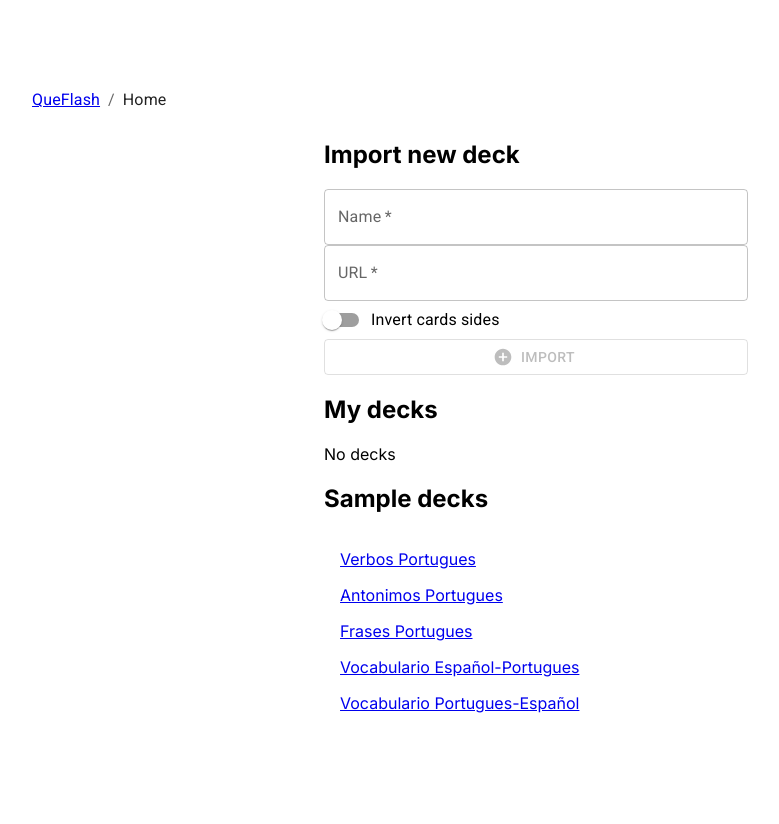
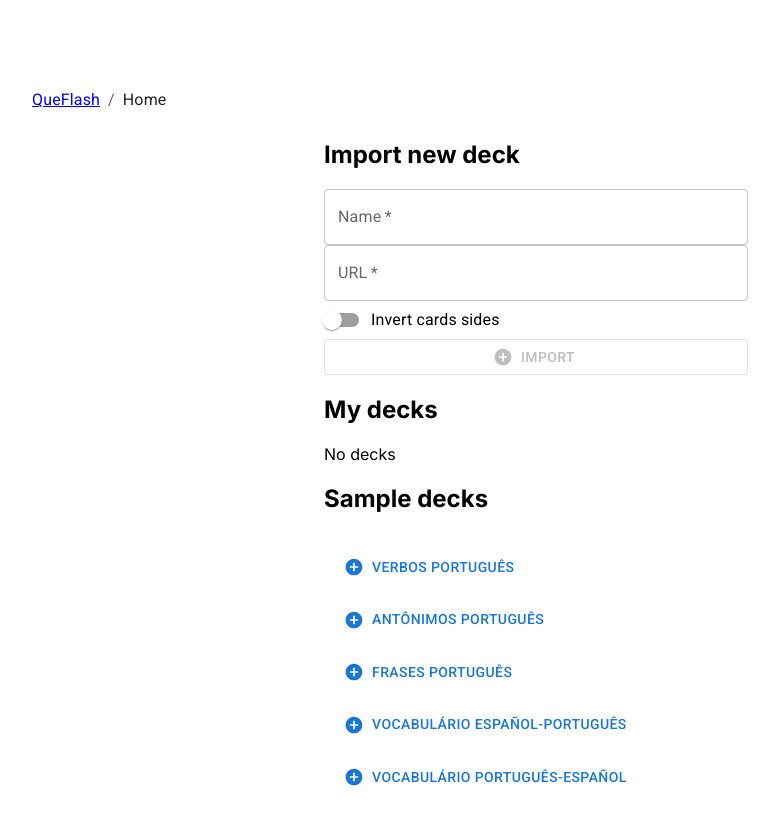
Before and after one commit to flbulgarelli/queflash, a Next.js app: page / in a window 1280 px wide. Shown: the top 824 px of the page, without its empty margins (104-883 px from the left). Built offline with nearby package versions, Linux system fonts and the light colour scheme.

Commit message:
Fix import & encoding issues

```diff
--- a/src/app/import-source.ts
+++ b/src/app/import-source.ts
@@ -12,43 +12,28 @@ async function fetchSource(url: string, invert: boolean)  {
       const text = await response.text();
       const lines = text.split('\n');
       const columnsCount = lines[0].split(",").length;
+      let parseLine: (line: string, id: number) => CardData;
 
       if (columnsCount === 2) {
-        return lines.slice(1).map((it, index) => {
+        parseLine = (it, id) => {
           const [question, answer] = it.split(",");
-          return {
-            id: index,
-            category: '',
-            subcategory: '',
-            question,
-            answer
-          };
-        })
+          return { id, category: '', subcategory: '', question, answer };
+        }
       } else if (columnsCount === 3) {
-        return lines.slice(1).map((it, index) => {
+        parseLine = (it, id) => {
           const [category, question, answer] = it.split(",");
-          return {
-            id: index,
-            category,
-            subcategory: '',
-            question,
-            answer
-          };
-        })
-      } else if (columnsCount === 3) {
-        return lines.slice(1).map((it, index) => {
+          return { id, category, subcategory: '', question, answer };
+        }
+      } else if (columnsCount === 4) {
+        parseLine = (it, id) => {
           const [category, subcategory, question, answer] = it.split(",");
-          return {
-            id: index,
-            category,
-            subcategory,
-            question,
-            answer
-          };
-        })
+          return { id, category, subcategory, question, answer };
+        }
       } else {
         throw new Error("Unsupported CSV deck");
       }
+
+      return lines.slice(1).map((it, index) => parseLine(it, index));
     } else {
       throw new Error("Unsupported deck format " + contentType);
     }
--- a/src/app/page.tsx
+++ b/src/app/page.tsx
@@ -4,7 +4,6 @@ import { TextField, Button, Breadcrumbs, Typography, StyledEngineProvider, Box,
 import DeckList from './deck-list';
 import Link from 'next/link';
 import { useRouter } from 'next/navigation';
-import * as Storage from './storage'
 import CardData from './card-data';
 import { AddCircle } from '@mui/icons-material';
 import { importSource } from './import-source';
@@ -31,22 +30,25 @@ export default function Page() {
 
 function SampleDecks() {
   const samples = [
-    {name: 'Verbos Portugues', url: 'https://gist.githubusercontent.com/flbulgarelli/15aaf9059f87a1bd5b1a14a5e084710a/raw/34a6485b4b4ced8cec93e77070b481c3fd9863c4/verbos.pt.json', inverted: false},
-    {name: 'Antonimos Portugues', url: 'https://gist.githubusercontent.com/flbulgarelli/15aaf9059f87a1bd5b1a14a5e084710a/raw/34a6485b4b4ced8cec93e77070b481c3fd9863c4/antonimos.pt.json', inverted: false},
-    {name: 'Frases Portugues', url: 'https://gist.githubusercontent.com/flbulgarelli/15aaf9059f87a1bd5b1a14a5e084710a/raw/34a6485b4b4ced8cec93e77070b481c3fd9863c4/frases.pt.json', inverted: false},
-    {name: 'Vocabulario Español-Portugues', url: 'https://gist.githubusercontent.com/flbulgarelli/cbf6dce967de061b23892cbd2ec18022/raw/585046f936b04c9ca0fb9b8272b05651b287c059/vocabulario.pt.csv', inverted: false},
-    {name: 'Vocabulario Portugues-Español', url: 'https://gist.githubusercontent.com/flbulgarelli/cbf6dce967de061b23892cbd2ec18022/raw/585046f936b04c9ca0fb9b8272b05651b287c059/vocabulario.pt.csv', inverted: true},
+    { name: 'Verbos Português', url: 'https://gist.githubusercontent.com/flbulgarelli/15aaf9059f87a1bd5b1a14a5e084710a/raw/3658ae64c06d74799839e46bcec03be72e6a708a/verbos.pt.json', inverted: false },
+    { name: 'Antônimos Português', url: 'https://gist.githubusercontent.com/flbulgarelli/548cb7371883393570b258cdac4c6e63/raw/90320a173158fc4bc7090073d3db520725ed7602/antonimos.pt.csv', inverted: false },
+    { name: 'Frases Português', url: 'https://gist.githubusercontent.com/flbulgarelli/64a5cf9a5a0ca7e1cdfe6b7bcc790da2/raw/f0400e879299e9c1aa88fd68e276f90f0fca201d/frases.pt.csv', inverted: false },
+    { name: 'Vocabulário Español-Português', url: 'https://gist.githubusercontent.com/flbulgarelli/cbf6dce967de061b23892cbd2ec18022/raw/2a1d22509d87b27f1ad9f0cbf3b78bbcaf7f4468/vocabulario.pt.csv', inverted: false },
+    { name: 'Vocabulário Português-Español', url: 'https://gist.githubusercontent.com/flbulgarelli/cbf6dce967de061b23892cbd2ec18022/raw/2a1d22509d87b27f1ad9f0cbf3b78bbcaf7f4468/vocabulario.pt.csv', inverted: true },
   ]
   return (
     <>
-    <h2>Sample decks</h2>
-    <List>
-      {samples.map((it, index) => <ListItem key={index}><Link href={`/import?name=${it.name}&inverted=${it.inverted}&url=${it.url}` }>{it.name}</Link></ListItem>)}
-    </List>
+      <h2>Sample decks</h2>
+      <List>
+        {samples.map((it, index) =>
+          <ListItem key={index}>
+            <Button href={`/import?name=${it.name}&inverted=${it.inverted}&url=${it.url}`} startIcon={<AddCircle/>}>{it.name}</Button>
+          </ListItem>)
+        }
+      </List>
     </>
   )
 }
-
 
 function DeckLoader() {
   const [name, setName] = useState("");
@@ -81,7 +83,7 @@ function DeckLoader() {
         onChange={(e) => setUrl(e.target.value)} />
       <FormControlLabel control={<Switch onChange={(e) => setInvert(e.target.checked)} />} label="Invert cards sides" />
 
-      <Button startIcon={<AddCircle />} disabled={!name || !url}  variant='outlined' onClick={importAndRedirect}>Import</Button>
+      <Button startIcon={<AddCircle />} disabled={!name || !url} variant='outlined' onClick={importAndRedirect}>Import</Button>
     </FormGroup>
   )
 }
--- a/src/app/storage.ts
+++ b/src/app/storage.ts
@@ -3,7 +3,7 @@ import CardData, { getCardIds, getCardsById } from "./card-data";
 import DeckData from "./deck-data";
 
 export function asDeckKey(name: string) {
-  return `deck-${name.toLowerCase().trim().replace(" ", "-")}`;
+  return `deck-${encodeURIComponent(name.toLowerCase().trim().replace(" ", "-"))}`;
 }
 
 export function getDeck(deckKey: string) {
```
